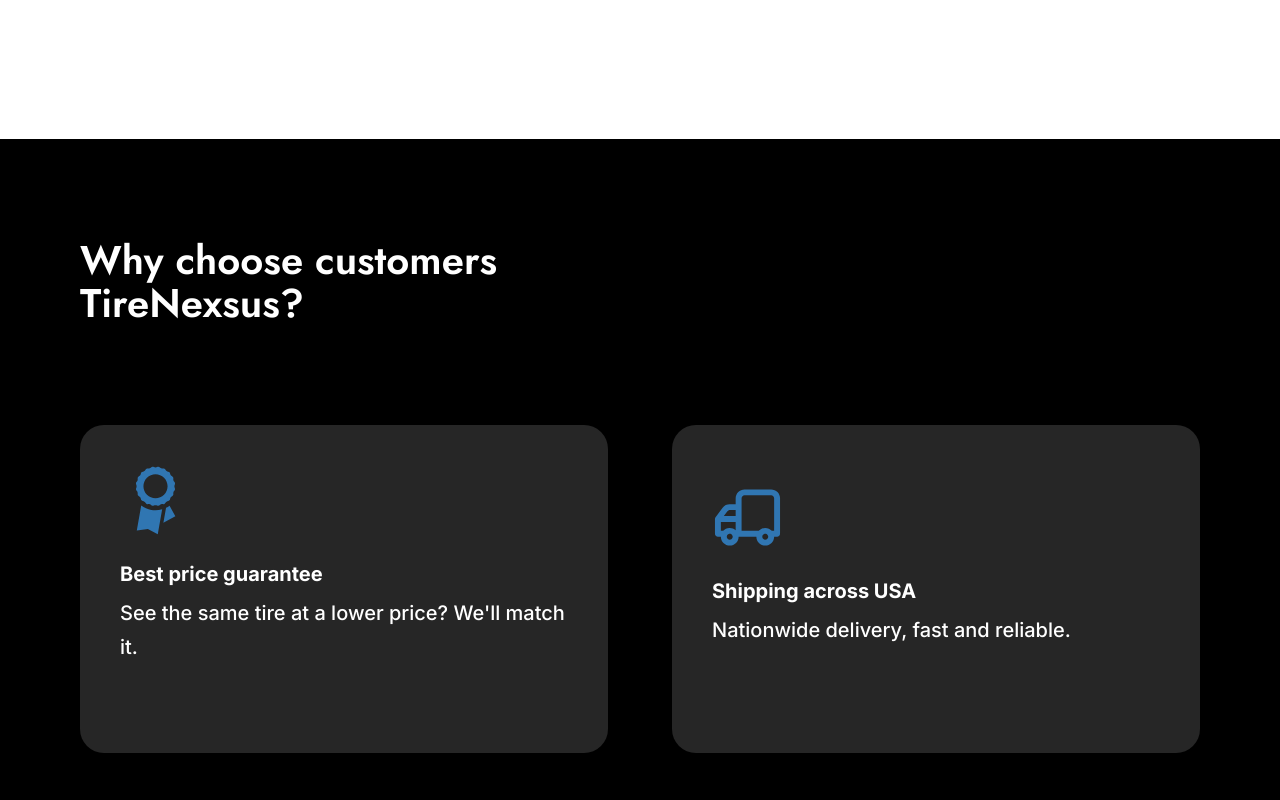
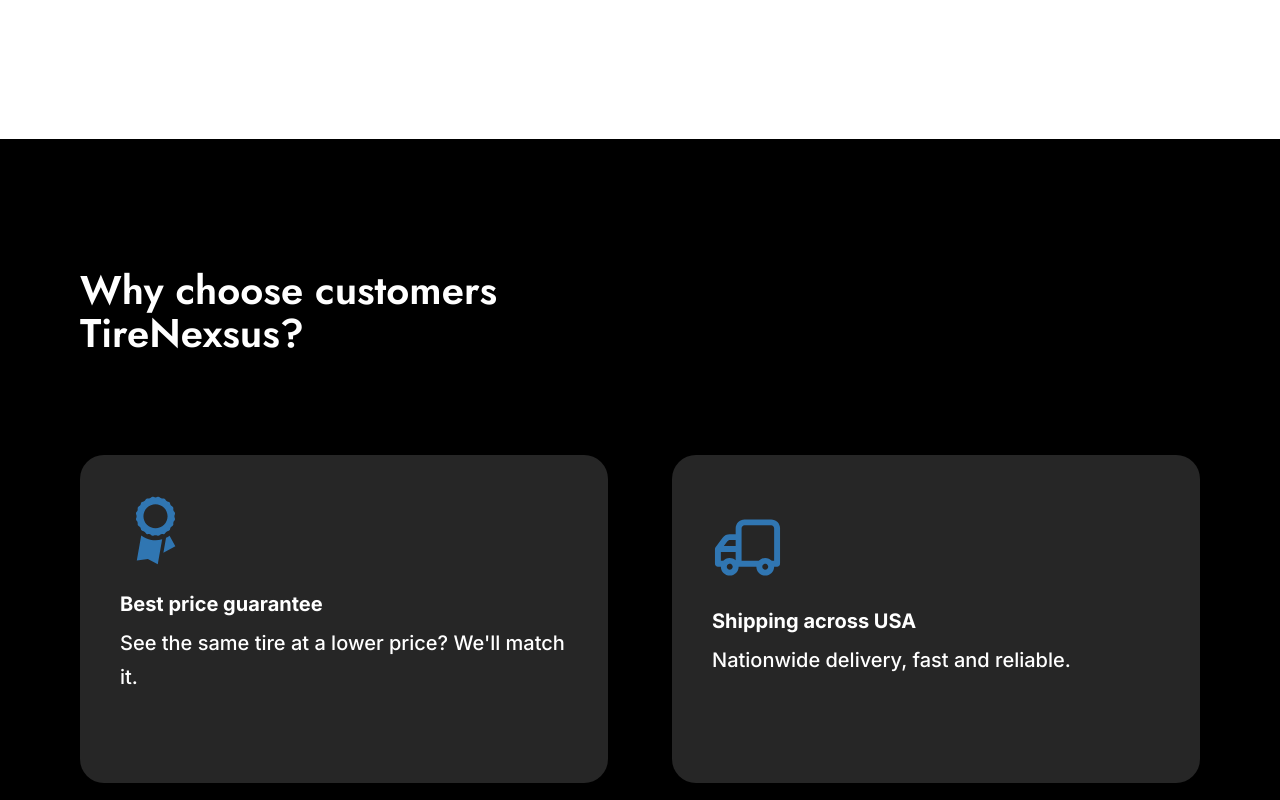
Before and after one commit to asadmumtaz92/tire-nexsus, a Next.js app: page / in a window 1280 px wide. Shown: the part 1600-2400 px from the top of the page. Built offline with nearby package versions, Linux system fonts and the light colour scheme.

Commit message:
This commit for update spacings...

```diff
--- a/src/components/home-page/why-choose-customer/page.tsx
+++ b/src/components/home-page/why-choose-customer/page.tsx
@@ -41,7 +41,7 @@
     }
 
     return (
-        <section id='for-customers' className='bg-[#000000] py-[100px] md:pb-[120px]'>
+        <section id='for-customers' className='bg-[#000000] py-[130px] md:pb-[120px]'>
 
             <div className="flex flex-col px-[30px] md:px-[50px] xl:px-[80px] w-full max-w-[1440px] mx-auto">
                 <div className="flex flex-col md:flex-row gap-10 md:gap-[50px] lg:gap-[150px]">
```
